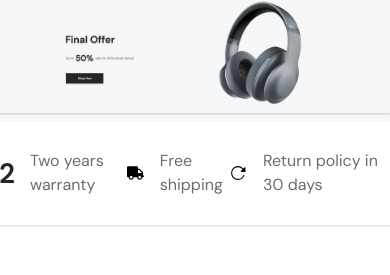
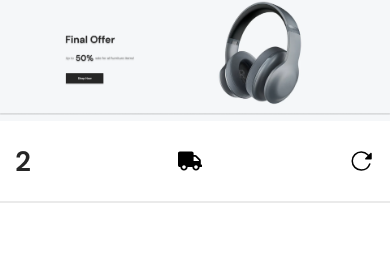
Before and after one commit to Rodro-Kumar/Eco, a React (Vite) app: page / in a window 390 px wide. Shown: the part 192-467 px from the top of the page. Built offline with nearby package versions, Linux system fonts and the light colour scheme.

Commit message:
Intro (update)

```diff
--- a/src/Home_Component/Intro/Intro.jsx
+++ b/src/Home_Component/Intro/Intro.jsx
@@ -98,22 +98,22 @@ const Intro = () => {
 
       <div className="border-b-2 border-[#cccccc6b]">
         <div className="container">
-          <div className="py-7 flex items-center justify-between">
+          <div className="py-7 flex items-center justify-between px-4 sm:px-0">
             <div className="flex items-center gap-x-4">
               <img src={twoImg} alt={twoImg} />
-              <p className="text-base font-DMsans font-normal text-thirdFontColor">
+              <p className="text-base font-DMsans font-normal text-thirdFontColor hidden sm:block">
                 Two years warranty
               </p>
             </div>
             <div className="flex items-center gap-x-4">
-              <FaTruck className="text-2xl" />
-              <p className="text-base font-DMsans font-normal text-thirdFontColor">
+              <FaTruck className="text-2xl " />
+              <p className="text-base font-DMsans font-normal text-thirdFontColor  hidden sm:block">
                 Free shipping
               </p>
             </div>
             <div className="flex items-center gap-x-4">
-              <IoReloadOutline className="text-2xl" />
-              <p className="text-base font-DMsans font-normal text-thirdFontColor">
+              <IoReloadOutline className="text-2xl " />
+              <p className="text-base font-DMsans font-normal text-thirdFontColor hidden sm:block">
                 Return policy in 30 days
               </p>
             </div>
```
